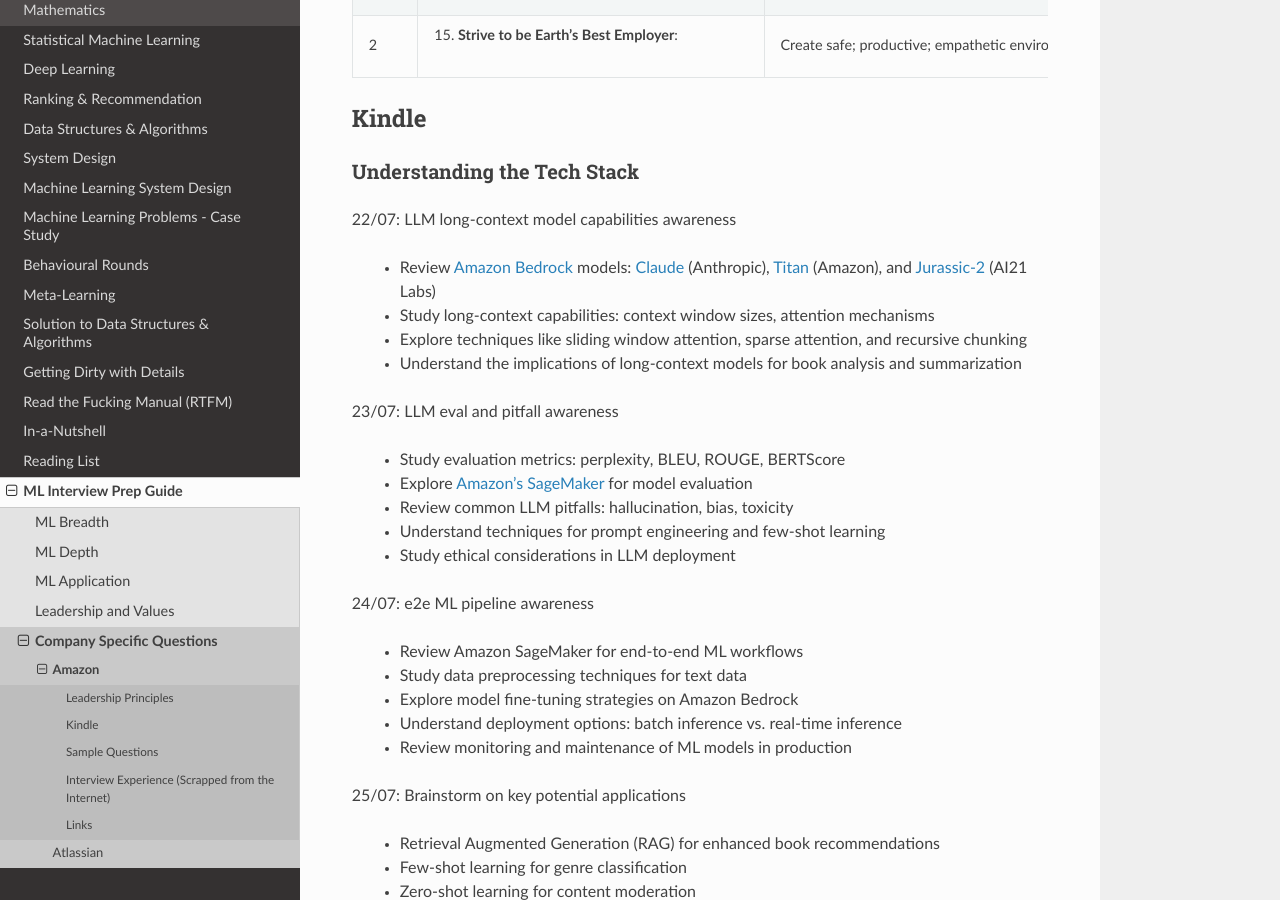
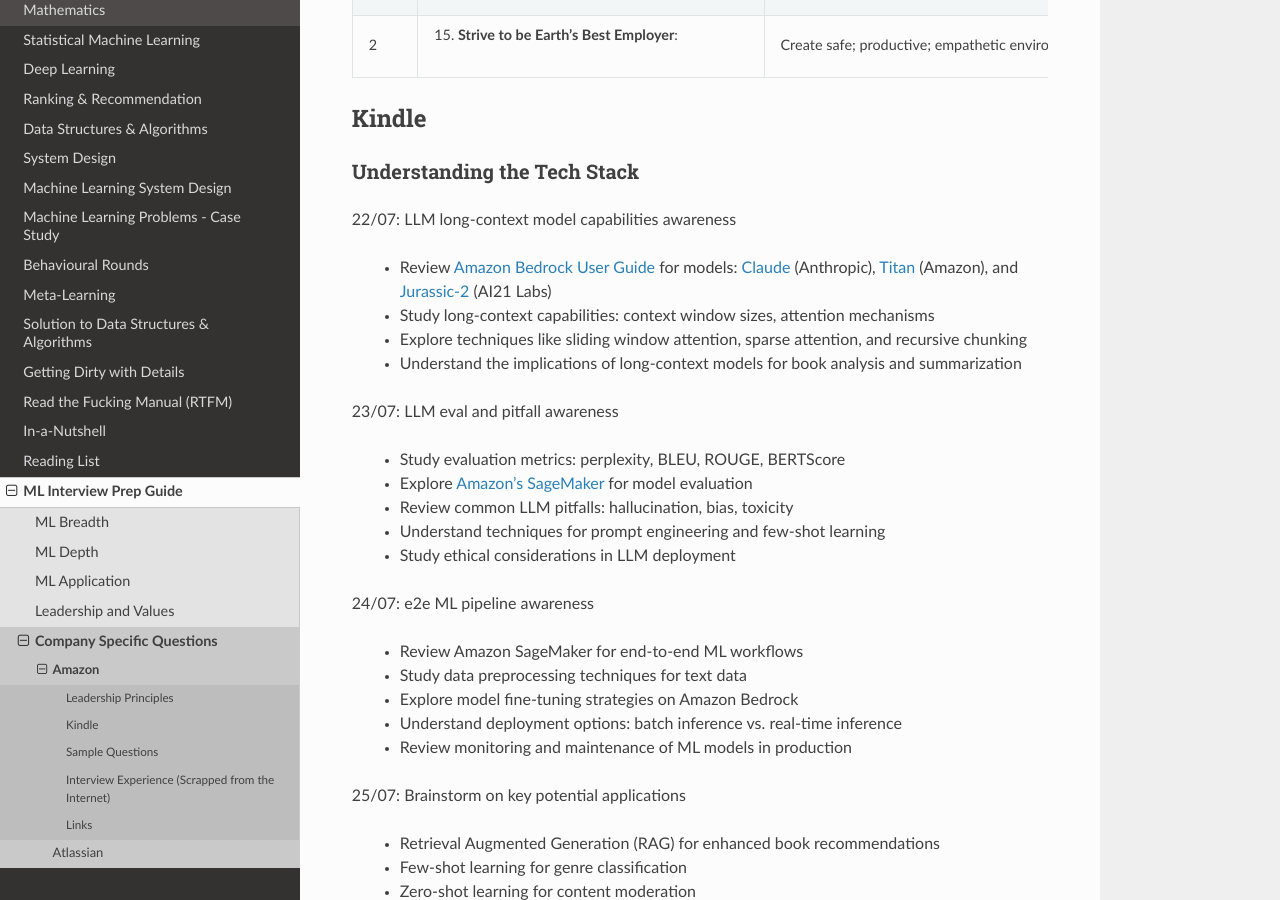
Before and after one commit to uselesstechjunks/leetcode, a Sphinx documentation site: the page built from docs/source/interviews/company/amzn.rst, in a window 1280 px wide and 900 px high, scrolled down 1164 px. Built offline with Sphinx 7.4.7 and the Read the Docs theme 2.0.0, drawn with Linux system fonts in a browser that asks for light colours.

Commit message:
Update amzn.rst (#293)

```diff
--- a/docs/source/interviews/company/amzn.rst
+++ b/docs/source/interviews/company/amzn.rst
@@ -32,7 +32,7 @@ Understanding the Tech Stack
 ==========================================================================
 22/07: LLM long-context model capabilities awareness
 
-	- Review `Amazon Bedrock <https://aws.amazon.com/bedrock/>`_ models: `Claude <https://aws.amazon.com/bedrock/claude/>`_ (Anthropic), `Titan <https://aws.amazon.com/bedrock/titan/>`_ (Amazon), and `Jurassic-2 <https://aws.amazon.com/bedrock/ai21/>`_ (AI21 Labs)
+	- Review `Amazon Bedrock User Guide <https://docs.aws.amazon.com/bedrock/latest/userguide/models-supported.html>`_ for models: `Claude <https://aws.amazon.com/bedrock/claude/>`_ (Anthropic), `Titan <https://aws.amazon.com/bedrock/titan/>`_ (Amazon), and `Jurassic-2 <https://aws.amazon.com/bedrock/ai21/>`_ (AI21 Labs)
 	- Study long-context capabilities: context window sizes, attention mechanisms
 	- Explore techniques like sliding window attention, sparse attention, and recursive chunking
 	- Understand the implications of long-context models for book analysis and summarization
```
